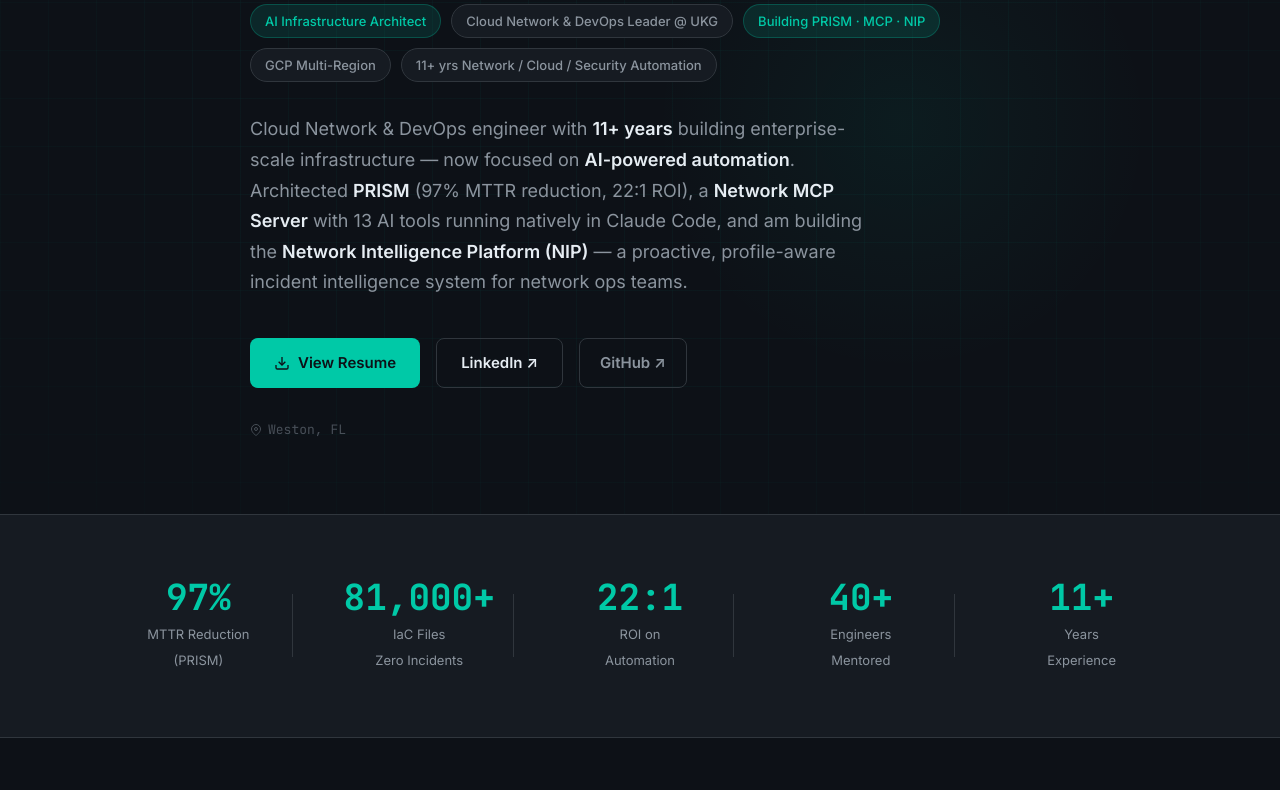
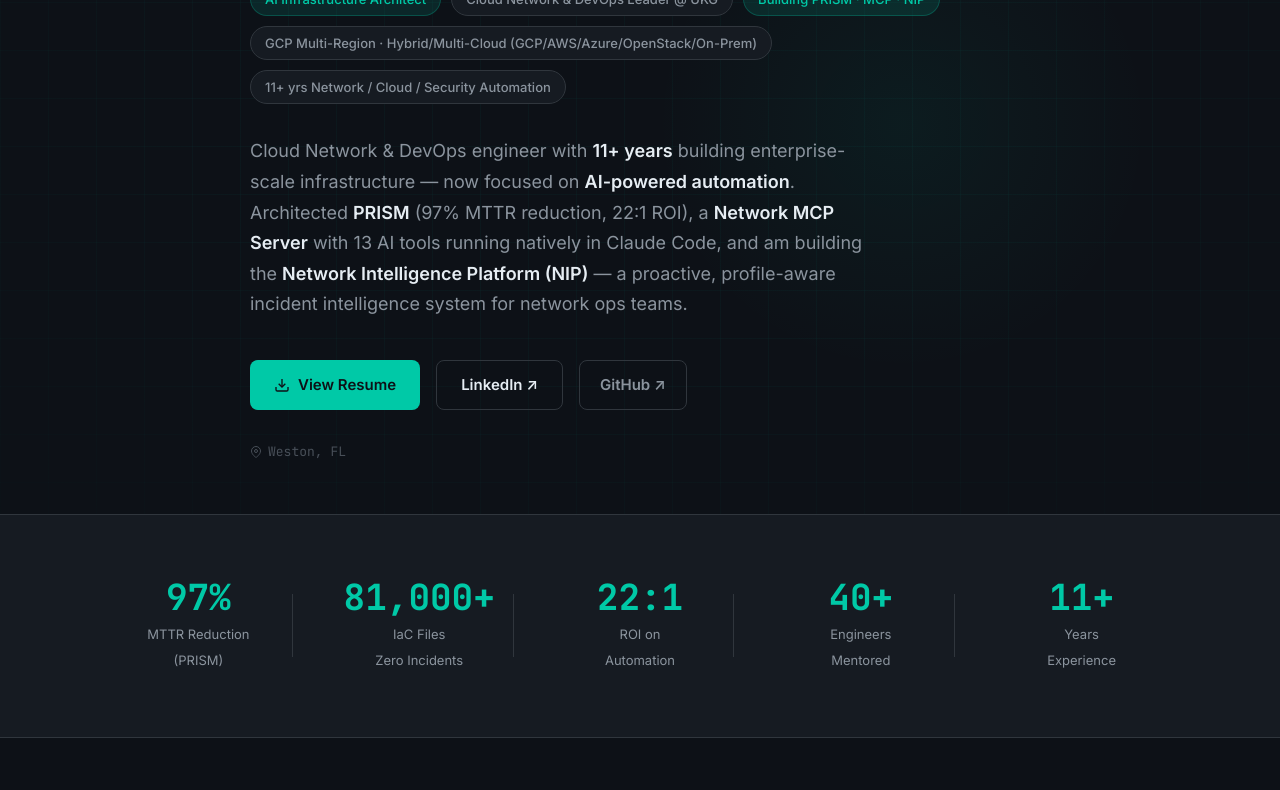
Before and after one commit to medaram9/medaram9.github.io, a plain HTML site: page index.html in a window 1280 px wide. Shown: the part 286-1076 px from the top of the page. Drawn offline with Linux system fonts and the light colour scheme; animation ran at ten frames a second.

```diff
--- a/index.html
+++ b/index.html
@@ -73,7 +73,7 @@
         <span class="hero-chip accent">AI Infrastructure Architect</span>
         <span class="hero-chip">Cloud Network &amp; DevOps Leader @ UKG</span>
         <span class="hero-chip accent">Building PRISM · MCP · NIP</span>
-        <span class="hero-chip">GCP Multi-Region</span>
+        <span class="hero-chip">GCP Multi-Region · Hybrid/Multi-Cloud (GCP/AWS/Azure/OpenStack/On-Prem)</span>
         <span class="hero-chip">11+ yrs Network / Cloud / Security Automation</span>
       </div>
 
```
